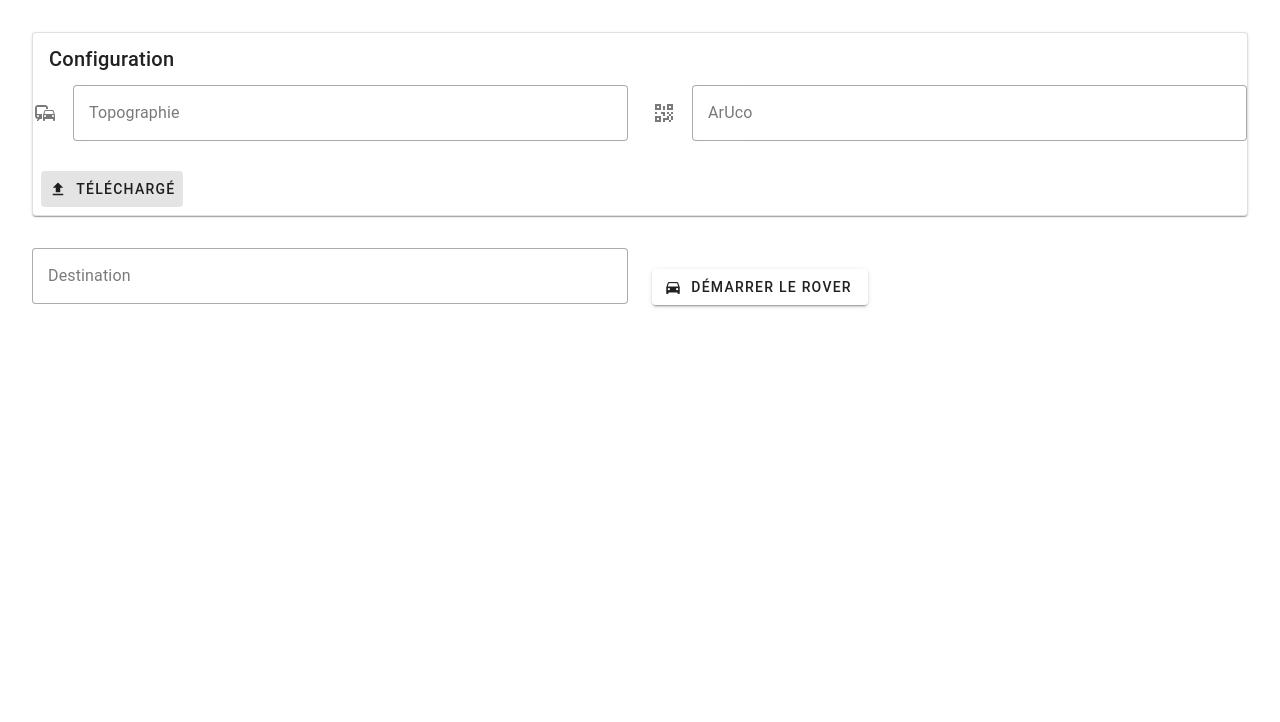
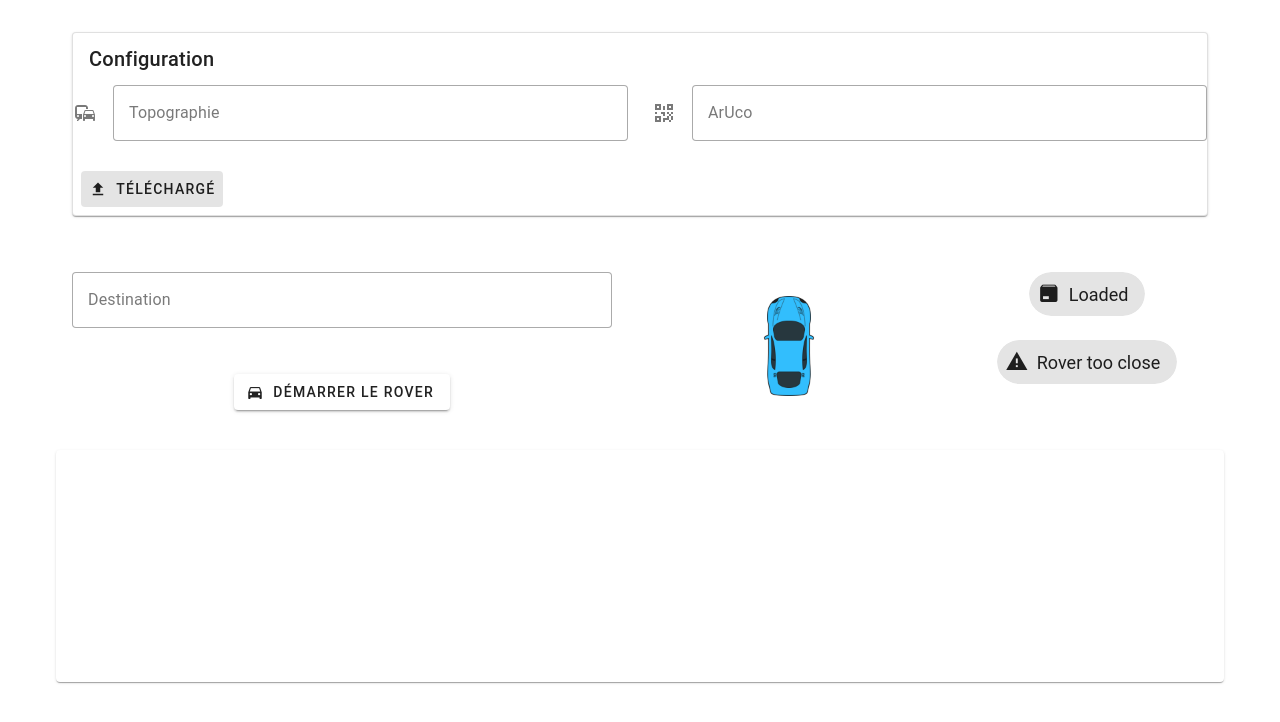
Before and after one commit to glo-3013-h26-eq11/conception-h26-equipe-11, a Vue app in the folder src/web_interface/web_interface/: page / in a window 1280 px wide. Shown: the top 722 px of the page. Built offline with nearby package versions, Linux system fonts and the light colour scheme; no server answers; a small style sheet from the web is missing.

Commit message:
interface reactive et get

```diff
--- a/src/web_interface/web_interface/components.d.ts
+++ b/src/web_interface/web_interface/components.d.ts
@@ -12,7 +12,9 @@ export {}
 declare module 'vue' {
   export interface GlobalComponents {
     Configuration: typeof import('./src/components/configuration.vue')['default']
+    Console: typeof import('./src/components/console.vue')['default']
     Destination_start: typeof import('./src/components/destination_start.vue')['default']
-    DestinationStart: typeof import('./src/components/destination_start.vue')['default']
+    Load_unsafe_distance: typeof import('./src/components/load_unsafe_distance.vue')['default']
+    Rover_information: typeof import('./src/components/rover_information.vue')['default']
   }
 }
--- a/src/web_interface/web_interface/src/App.vue
+++ b/src/web_interface/web_interface/src/App.vue
@@ -1,9 +1,28 @@
 <template>
   <v-app>
     <v-main>
-      <v-container fluid>
-        <Configuration/>
-        <DestinationStart/>
+      <v-container>
+        <v-row>
+          <v-col cols="12">
+            <Configuration/>
+          </v-col>
+        </v-row>
+        <v-row>
+          <v-col cols="12" md="6">
+            <DestinationStart/>
+          </v-col>
+          <v-col cols="12" md="3">
+            <RoverInformation/>
+          </v-col>
+          <v-col cols="12" md="3">
+            <LoadUnsafeDistance/>
+          </v-col>
+        </v-row>
+        <v-row>
+          <v-col cols="12">
+            <Console/>
+          </v-col>
+        </v-row>
       </v-container>
     </v-main>
   </v-app>
@@ -12,4 +31,7 @@
 <script setup lang="ts">
 import Configuration from "@/components/configuration.vue";
 import DestinationStart from "@/components/destination_start.vue";
+import RoverInformation from "@/components/rover_information.vue";
+import LoadUnsafeDistance from "@/components/load_unsafe_distance.vue";
+import Console from "@/components/console.vue";
 </script>
--- a/src/web_interface/web_interface/src/components/configuration.vue
+++ b/src/web_interface/web_interface/src/components/configuration.vue
@@ -30,14 +30,15 @@ async function uploadFile() {
 </script>
 
 <template>
-  <v-container fluid>
-    <v-card title="Configuration" border="thin">
+  <div>
+    <v-container>
+    <v-card title="Configuration" border="thin" >
       <v-row>
-        <v-col>
-          <v-file-input v-model="topographie" accept=".csv,text/csv" clearable prepend-icon="mdi-train-car"
+        <v-col cols="12" md="6">
+          <v-file-input  v-model="topographie" accept=".csv,text/csv" clearable prepend-icon="mdi-train-car"
                         label="Topographie" variant="outlined"/>
         </v-col>
-        <v-col>
+        <v-col cols="12" md="6">
           <v-file-input v-model="aruco" accept=".csv,text/csv" clearable prepend-icon="mdi-qrcode" label="ArUco"
                         variant="outlined"/>
         </v-col>
@@ -47,6 +48,7 @@ async function uploadFile() {
       </v-card-actions>
     </v-card>
   </v-container>
+  </div>
 </template>
 
 <style scoped>
--- /dev/null
+++ b/src/web_interface/web_interface/src/components/console.vue
@@ -0,0 +1,37 @@
+<script setup lang="ts">
+import {ref} from "vue";
+
+const messageList = ref([""])
+
+async function getLoadUnsafe() {
+  const res = await fetch("/api/console", {"method": "GET"})
+
+  const data = await res.json()
+  if (res.ok) {
+    for (let i = 0; i < data.messages.length; i++) {
+      messageList.value.push(data.messages[i])
+
+    }
+  }
+}
+
+setInterval(getLoadUnsafe, 500)
+</script>
+
+<template>
+  <div>
+    <v-card>
+      <v-container>
+        <v-virtual-scroll :items="messageList" height="25vh">
+          <template v-slot:default="{ item }">
+            {{ item }}
+          </template>
+        </v-virtual-scroll>
+      </v-container>
+    </v-card>
+  </div>
+</template>
+
+<style scoped>
+
+</style>
--- a/src/web_interface/web_interface/src/components/destination_start.vue
+++ b/src/web_interface/web_interface/src/components/destination_start.vue
@@ -1,18 +1,54 @@
 <script setup lang="ts">
+import {ref} from "vue";
 
+const roverStarted = ref(false)
+const destination = ref("")
+
+async function startRover() {
+  const res = await fetch("/api/start", {"method": "GET"})
+
+  if (res.ok) {
+    roverStarted.value = true;
+  }
+}
+
+async function stopRover() {
+  const res = await fetch("/api/stop", {"method": "GET"})
+
+  if (res.ok) {
+    roverStarted.value = false;
+  }
+}
+
+async function getDestination()
+{
+  const res = await fetch("/api/destination", {"method": "GET"})
+
+  const data = await res.json()
+  if (res.ok) {
+    destination.value = data.destination
+  }
+}
+
+setInterval(getDestination, 500)
 </script>
 
 <template>
-  <v-container fluid>
-    <v-row align="center" justify="center">
-      <v-col justify="center">
-        <v-text-field label="Destination" variant="outlined" readonly/>
-      </v-col>
-      <v-col justify="center">
-        <v-btn prepend-icon="mdi-car">Démarrer le Rover</v-btn>
-      </v-col>
-    </v-row>
-  </v-container>
+  <div>
+    <v-container>
+      <v-row align="center" justify="center">
+        <v-col justify="center" align="center" cols="12">
+          <v-text-field label="Destination" variant="outlined" v-model="destination" readonly/>
+        </v-col>
+      </v-row>
+      <v-row align="center" justify="center">
+        <v-col justify="center" align="center" cols="12">
+          <v-btn prepend-icon="mdi-car" @click="startRover" v-show="!roverStarted">Démarrer le Rover</v-btn>
+          <v-btn prepend-icon="mdi-car-off" @click="stopRover" v-show="roverStarted">Arreter le Rover</v-btn>
+        </v-col>
+      </v-row>
+    </v-container>
+  </div>
 </template>
 
 <style scoped>
--- /dev/null
+++ b/src/web_interface/web_interface/src/components/load_unsafe_distance.vue
@@ -0,0 +1,40 @@
+<script setup lang="ts">
+import {ref} from "vue";
+
+const loaded = ref(false);
+const roverTooClose = ref(false);
+
+async function getLoadUnsafe(){
+  const res = await fetch("/api/loadunsafe", {"method": "GET"})
+
+  const data = await res.json()
+  if (res.ok) {
+    loaded.value = data.loaded
+    roverTooClose.value = data.unsafe
+  }
+}
+
+setInterval(getLoadUnsafe, 500)
+</script>
+
+<template>
+  <div>
+    <v-container>
+      <v-row align="center" justify="center">
+        <v-col align="center" justify="center">
+          <v-chip prepend-icon="mdi-package" size="x-large" :color="loaded ? 'green':'primary-variant'">Loaded</v-chip>
+        </v-col>
+      </v-row>
+      <v-row align="center" justify="center">
+        <v-col align="center" justify="center">
+          <v-chip prepend-icon="mdi-alert" size="x-large" :color="roverTooClose ? 'error':'primary-variant'">Rover too close
+          </v-chip>
+        </v-col>
+      </v-row>
+    </v-container>
+  </div>
+</template>
+
+<style scoped>
+
+</style>
--- /dev/null
+++ b/src/web_interface/web_interface/src/components/rover_information.vue
@@ -0,0 +1,46 @@
+<script setup lang="ts">
+import {ref} from "vue";
+
+const direction = ref("none")
+
+async function getDirection() {
+  const res = await fetch("/api/direction", {"method": "GET"})
+
+  const data = await res.json()
+  if (res.ok) {
+    direction.value = data.direction
+  }
+}
+
+setInterval(getDirection, 500)
+</script>
+
+<template>
+  <div>
+    <v-container>
+      <v-row>
+        <v-col align="center" cols="4">
+          <v-icon size="x-large" icon="mdi-arrow-left-top" v-show="direction == 'left'"/>
+          <v-spacer v-show="direction != 'left'"/>
+        </v-col>
+        <v-col align="center" cols="4">
+          <v-icon size="x-large" icon="mdi-arrow-up" v-show="direction == 'forward'"/>
+          <v-spacer v-show="direction != 'forward'"/>
+        </v-col>
+        <v-col align="center" cols="4">
+          <v-icon size="x-large" icon="mdi-arrow-right-top" v-show="direction == 'right'"/>
+          <v-spacer v-show="direction != 'right'"/>
+        </v-col>
+      </v-row>
+      <v-row>
+        <v-col cols="12" align="center">
+          <v-img src="../assets/rover.png" width="100" height="100"/>
+        </v-col>
+      </v-row>
+    </v-container>
+  </div>
+</template>
+
+<style scoped>
+
+</style>
```
Also changed, not shown: src/web_interface/web_interface/src/assets/rover.png (added), src/web_interface/web_interface/src/components/README.md (deleted), 1 other file (tests, documents, lock files or other folders).
